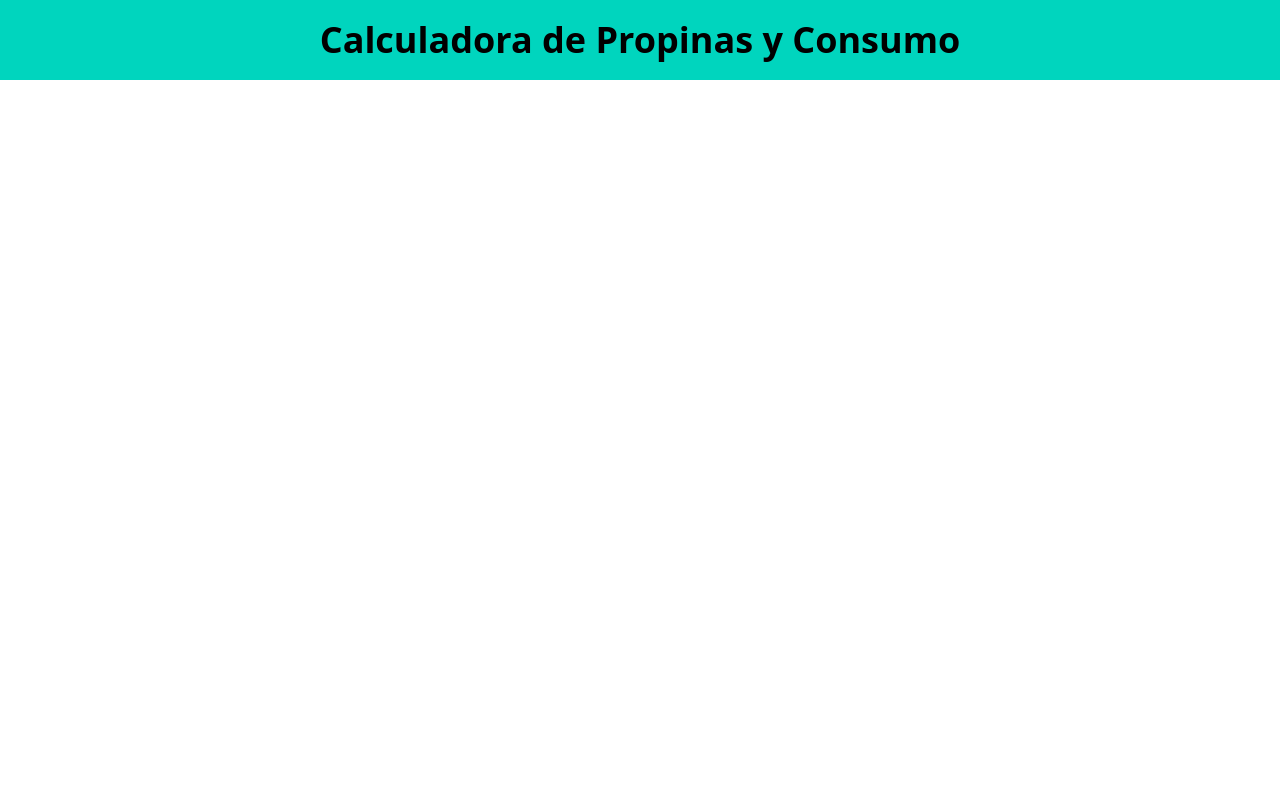
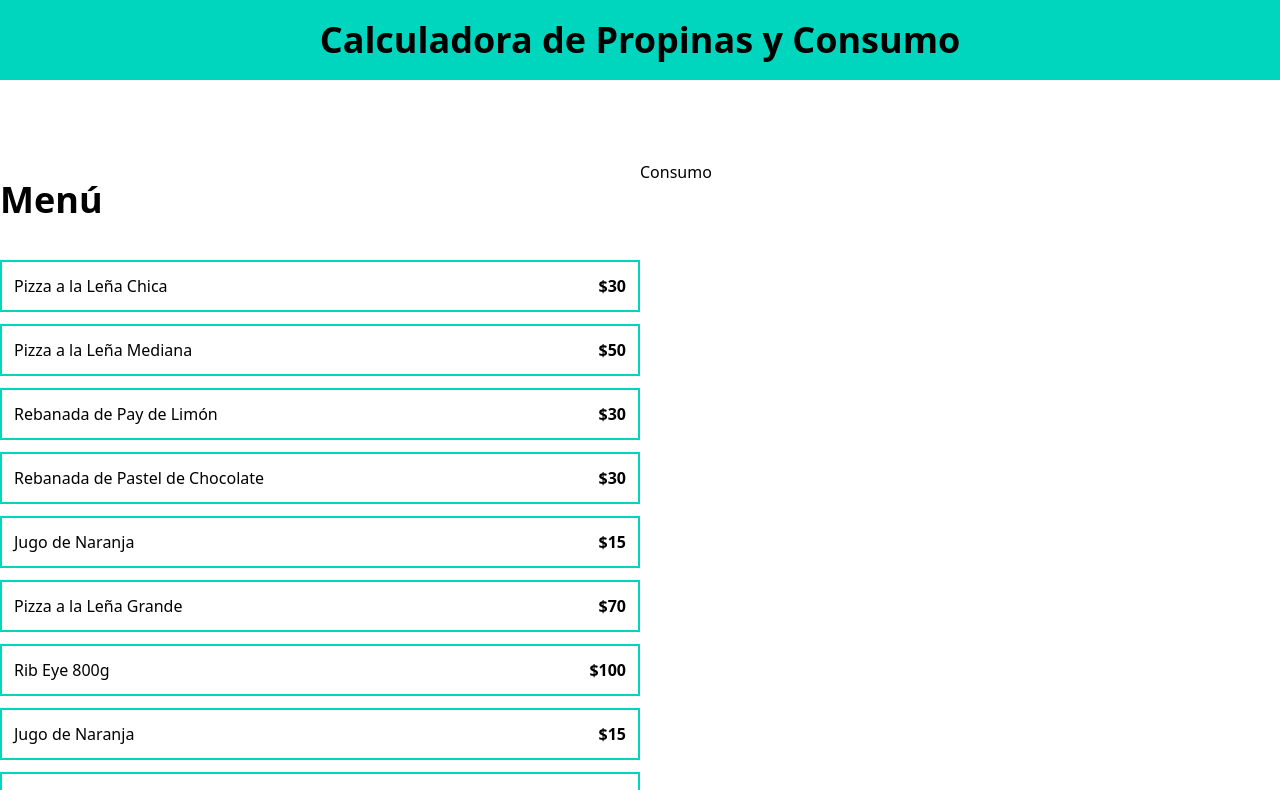
Before and after one commit to antonyrz/calculadora_propinas, a React (Vite) app: page / in a window 1280 px wide. Shown: the top 790 px of the page. Built offline with nearby package versions, Linux system fonts and the light colour scheme.

Commit message:
creando custom hook

```diff
--- a/src/App.tsx
+++ b/src/App.tsx
@@ -1,3 +1,4 @@
+import MenuItem from "./components/MenuItem"
 import { menuItems } from "./data/db"
 
 function App() {
@@ -6,6 +7,25 @@ function App() {
       <header className="bg-teal-400 py-5">
         <h1 className="text-center text-4xl font-black">Calculadora de Propinas y Consumo</h1>
       </header>
+
+      <main className="max-w-7xl mx-auto py-20 grid md:grid-cols-2">
+        <div className="py-5">
+          <h2 className="text-4xl font-black">Menú</h2>
+
+          <div className="space-y-3 mt-10">
+            {menuItems.map(item => (
+              <MenuItem
+              key={item.id}
+              item={item}
+              />
+            ))}
+          </div>
+        </div>
+
+        <div>
+          <h2>Consumo</h2>
+        </div>
+      </main>
     </>
   )
 }
--- /dev/null
+++ b/src/components/MenuItem.tsx
@@ -0,0 +1,15 @@
+import type { MenuItem } from "../types"
+
+type MenuItemProps = {
+    item : MenuItem,
+};
+
+export default function MenuItem({item} : MenuItemProps) {
+
+  return (
+    <button className="cursor-pointer border-2 border-teal-400 w-full hover:bg-teal-200 p-3 flex justify-between">
+        <p>{item.name}</p>
+        <p className="font-bold">${item.price}</p>
+    </button>
+  )
+}
--- /dev/null
+++ b/src/hooks/useOrder.ts
@@ -0,0 +1,15 @@
+import { useState } from "react"
+import type { OrderItem } from "../types";
+
+export default function useOrder(){
+
+    const [order, setOrder] = useState<OrderItem[]>([]);
+
+    console.log(order);
+
+    return{
+
+    }
+
+
+}
--- a/src/types/index.ts
+++ b/src/types/index.ts
@@ -3,3 +3,7 @@ export type MenuItem = {
   name: string;
   price: number;
 };
+
+export type OrderItem = MenuItem & {
+  quantity: number;
+}
```
